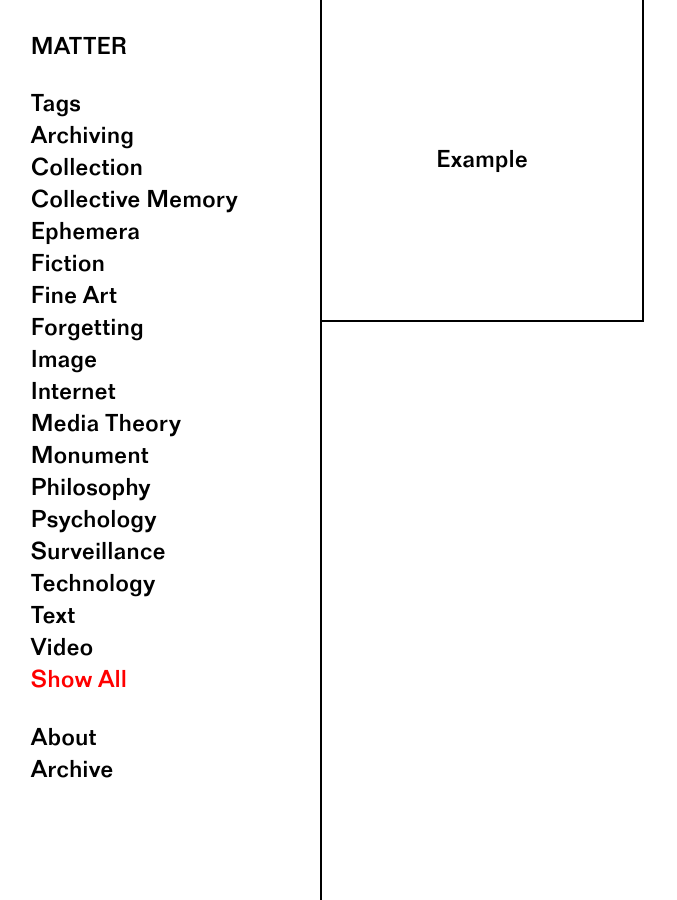
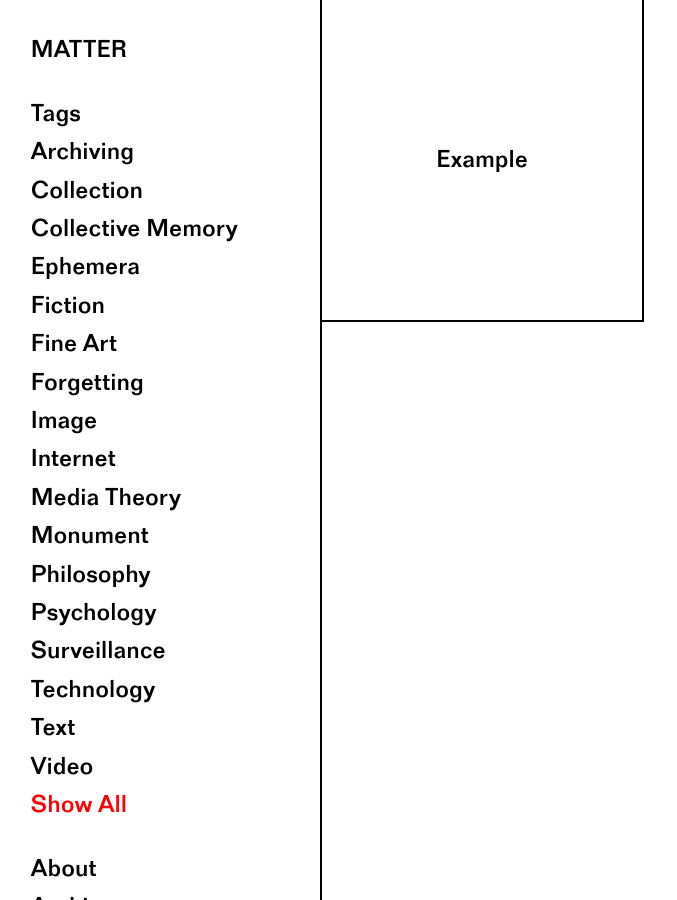
Before and after one commit to marcustyler-08/STUFF, a Jekyll site: the page built from index.html, in a window 1280 px wide. Shown: the whole page, without its empty margins (0-677 px from the left). Built offline with Jekyll 4.4.1, drawn with Linux system fonts in a browser that asks for light colours.

Commit message:
Update main.css

```diff
--- a/assets/css/main.css
+++ b/assets/css/main.css
@@ -14,56 +14,44 @@
     src: url(../fonts/folio-light.ttf);
 }
 
+/* Reset */
 * {
-
 	margin: 0;
 	padding: 0;
 	font-size: 1em;
 	font-weight: normal;
 	color: black;
 	text-decoration: none;
-	list-style-type: none;
 	list-style: none;
-
 }
 
 *::-webkit-scrollbar {
-
 	width: 0;
-
 }
 
 *::selection {
-
     background: #D2E4FF;
-
 }
 
+/* Base Typography */
 body {
-
 	font-size: 2vw;
-	font-family: "Folio-Med";
-	line-height: 1.25em;
-
+	font-family: "Folio-Med", sans-serif;
+	line-height: 1.5em;
 }
 
 ul {
-
     padding-bottom: 1em;
-
 }
 
 sup {
-
 	line-height: 0;
 	font-size: 0.75em;
-
 }
 
+/* Left Sidebar */
 #left {
-
-	padding-top: 1.2em;
-	padding-left: 1.2em;
+	padding: 1.2em;
 	position: fixed;
 	left: 0;
 	top: 0;
@@ -71,28 +59,22 @@
 	width: 25vw;
 	background: white;
 	overflow-y: scroll;
-
 }
 
-
 #left > a:last-of-type {
-
 	padding-bottom: 4.5em;
-
 }
 
 #matter {
-
 	padding-bottom: 1em;
-
+	font-weight: bold;
 }
 
+/* Right Content Area */
 #right {
-
 	display: grid;
-	grid-template-columns: 25vw 25vw 25vw;
-	grid-template-rows: 25vw 25vw 25vw;
-	grid-gap: 0px;
+	grid-template-columns: repeat(3, 25vw);
+	grid-auto-rows: 25vw;
 	position: fixed;
 	left: 25vw;
 	top: 0;
@@ -101,11 +83,9 @@
 	border-left: 2px solid black;
 	background: white;
 	overflow-y: scroll;
-
 }
 
 .right-body {
-
 	position: fixed;
 	left: 25vw;
 	top: 0;
@@ -114,180 +94,167 @@
 	border-left: 2px solid black;
 	background: white;
 	overflow-y: scroll;
-
+	padding-bottom: 3em;
 }
 
-.full {
-
-	width: 100%;
-
+/* Article Grid Items */
+.article {
+	display: flex;
+	align-items: center;
+	justify-content: center;
+	position: relative;
+	width: 25vw;
+	height: 25vw;
+	border-right: 2px solid black;
+	border-bottom: 2px solid black;
+	transition: background-color 0.2s ease;
 }
 
-.footnote {
-
-	padding-top: 1em;
-
+.article:hover {
+	background-color: #f5f5f5;
 }
 
-.footnote > p {
-
-	text-indent: -1.5em;
-	padding-left: 1.5em;
-
+.article > p {
+	width: 80%;
+	text-align: center;
 }
 
-.key {
-
-	display: inline-block;
-	height: 0.6em;
-	width: 0.6em;
-	margin-left: 0.35em;
-	background-color: white;
-	visibility: hidden;
-
-}
-
-#next {
-
-	display: grid;
-	grid-template-columns: 25vw 25vw 25vw;
-	grid-gap: 0px;
-	position: relative;
-	border-top: 2px solid black;
-	background-color: white;
-
-}
-
+/* Article Page Layout */
 .title {
-
-	display: inline-block;
-	position: relative;
-	width: 75vw;
-
+	width: 100%;
+	padding: 2em 0;
 }
 
 h1 {
-
-	position: relative;
-	left: 50%;
-	transform: translate(-50%);
 	width: 65%;
+	margin: 0 auto;
 	padding-top: 1em;
-	padding-bottom: 0em;
-	font-family: folio-light;
+	font-family: 'folio-light', sans-serif;
 	font-size: 3vw;
 	font-weight: bold;
 	line-height: 1.3em;
 	text-align: center;
 	text-transform: uppercase;
-
 }
 
 h2 {
-    position: relative;
-    left: 50%;
-    transform: translate(-50%);
-    width: 65%;
-    padding-bottom: 1em;
-    font-size: 2vw;
-    text-align: center;
+	width: 65%;
+	margin: 0 auto;
+	padding: 0.5em 0 1em;
+	font-size: 1.5vw;
+	font-weight: normal;
+	text-align: center;
 }
 
-h2 + h2 {
-
-	padding-top: 0em;
-
-}
-
+/* Article Body Content */
 .body {
-
-	display: inline-block;
-	position: relative;
-	left: 50%;
-	transform: translate(-50%);
 	width: 75%;
-
+	max-width: 800px;
+	margin: 0 auto;
+	padding-bottom: 3em;
 }
 
 .body > p {
-
-	text-indent: 2.4em;
-
+	margin-bottom: 1em;
+	text-indent: 0;
+	line-height: 1.6em;
 }
 
 .body > h2 {
-
-	font-weight: normal;
-	padding-top: 1em;
-	padding-bottom: 1em;
+	width: 100%;
+	margin: 2em auto 1em;
+	font-weight: bold;
+	font-size: 1.8vw;
 	text-align: center;
-
 }
 
-.body > h2 + p {
-
-	text-indent: 0px;
-
+.body > h3 {
+	margin: 1.5em 0 0.5em;
+	font-weight: bold;
+	font-size: 1.3vw;
 }
 
-.indent-entire {
-
-	padding-left: 2.4em;
-
+/* Footnotes */
+.footnote {
+	padding-top: 2em;
+	margin-top: 2em;
+	border-top: 1px solid #ddd;
+	font-size: 0.9em;
 }
 
-p + .indent-entire {
-
-	padding-top: 1em;
-	padding-bottom: 1em;
-
+.footnote > p {
+	text-indent: -1.5em;
+	padding-left: 1.5em;
 }
 
-.article {
-
-	display: inline-block;
-	position: relative;
-	width: 25vw;
-	height: 25vw;
-	border-right: 2px solid black;
-	border-bottom: 2px solid black;
-
+/* Next Article Section */
+#next {
+	display: grid;
+	grid-template-columns: repeat(3, 25vw);
+	border-top: 2px solid black;
+	margin-top: 3em;
 }
 
-.article:last-of-type {
-
-	margin-bottom: 1.3em;
-
+/* Links */
+a {
+	color: black;
+	transition: opacity 0.2s ease;
 }
 
-#next {
-
-	margin-top: 3em;
-
-}
-
-.article > * {
-
-	position: absolute;
-	top: 50%;
-	left: 50%;
-	transform: translate(-50%, -50%);
-	width: 100%;
-	text-align: center;
-
-}
-
-#images-im-google > img {
-
-	width: 27%;
-	padding-left: 0.75em;
-	padding-right: 0.75em;
-	padding-bottom: 1em;
-
+#left a:hover {
+	opacity: 0.6;
 }
 
 .red {
+	color: red;
+}
 
-	color: red;
+.red:hover {
+	opacity: 0.8;
+}
 
+/* Utility Classes */
+.full {
+	width: 100%;
 }
+
+/* Removed obsolete .key class since you're not using colored dots anymore */
+
+/* Responsive adjustments for smaller screens */
+@media (max-width: 768px) {
+	body {
+		font-size: 3vw;
+	}
+
+	#left {
+		width: 100%;
+		position: relative;
+		height: auto;
+	}
+
+	#right,
+	.right-body {
+		left: 0;
+		width: 100%;
+		position: relative;
+		border-left: none;
+	}
+
+	#right {
+		grid-template-columns: 1fr;
+		grid-auto-rows: 50vw;
+	}
+
+	.article {
+		width: 100%;
+		height: 50vw;
+	}
+
+	h1 {
+		font-size: 6vw;
+	}
+
+	h2 {
+		font-size: 4vw;
+	}
+}
```
